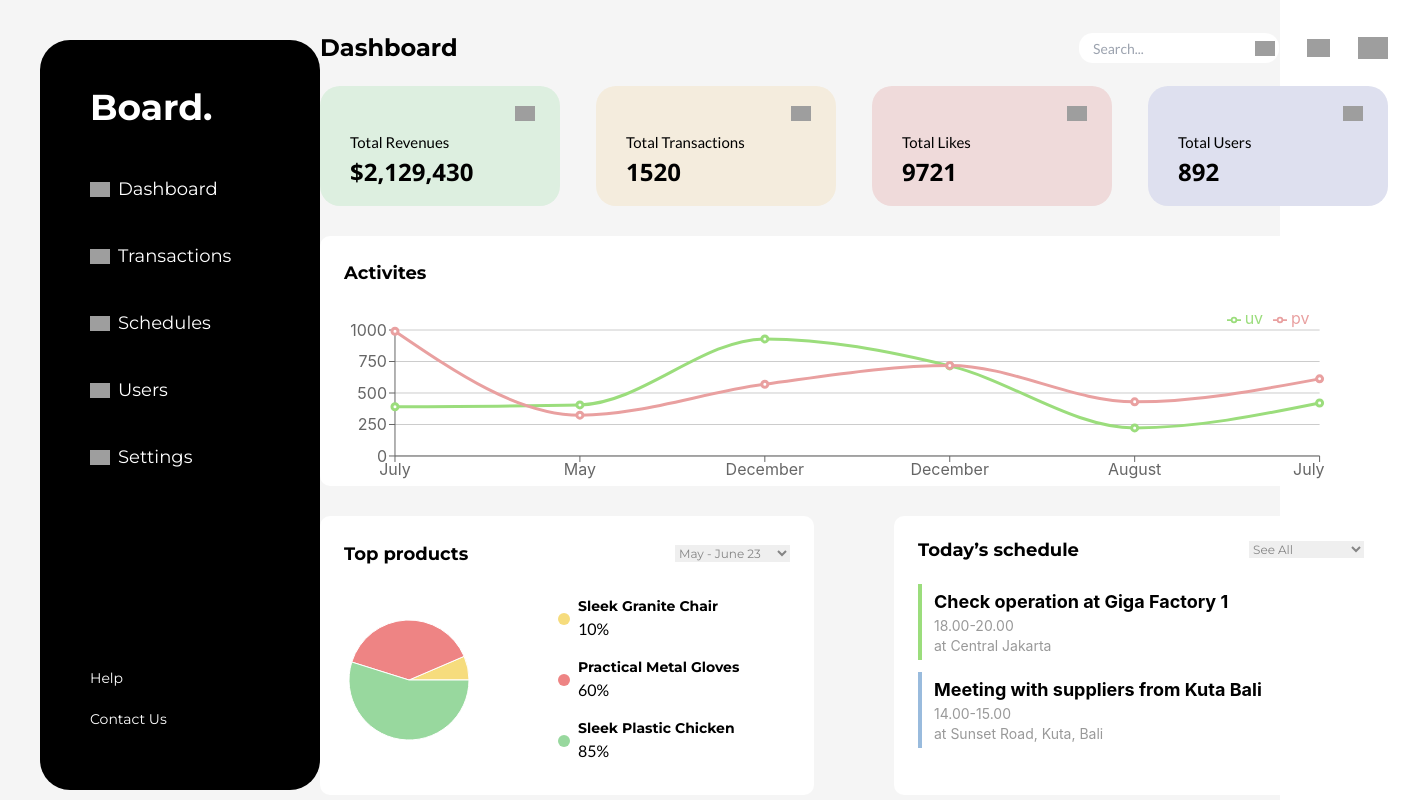
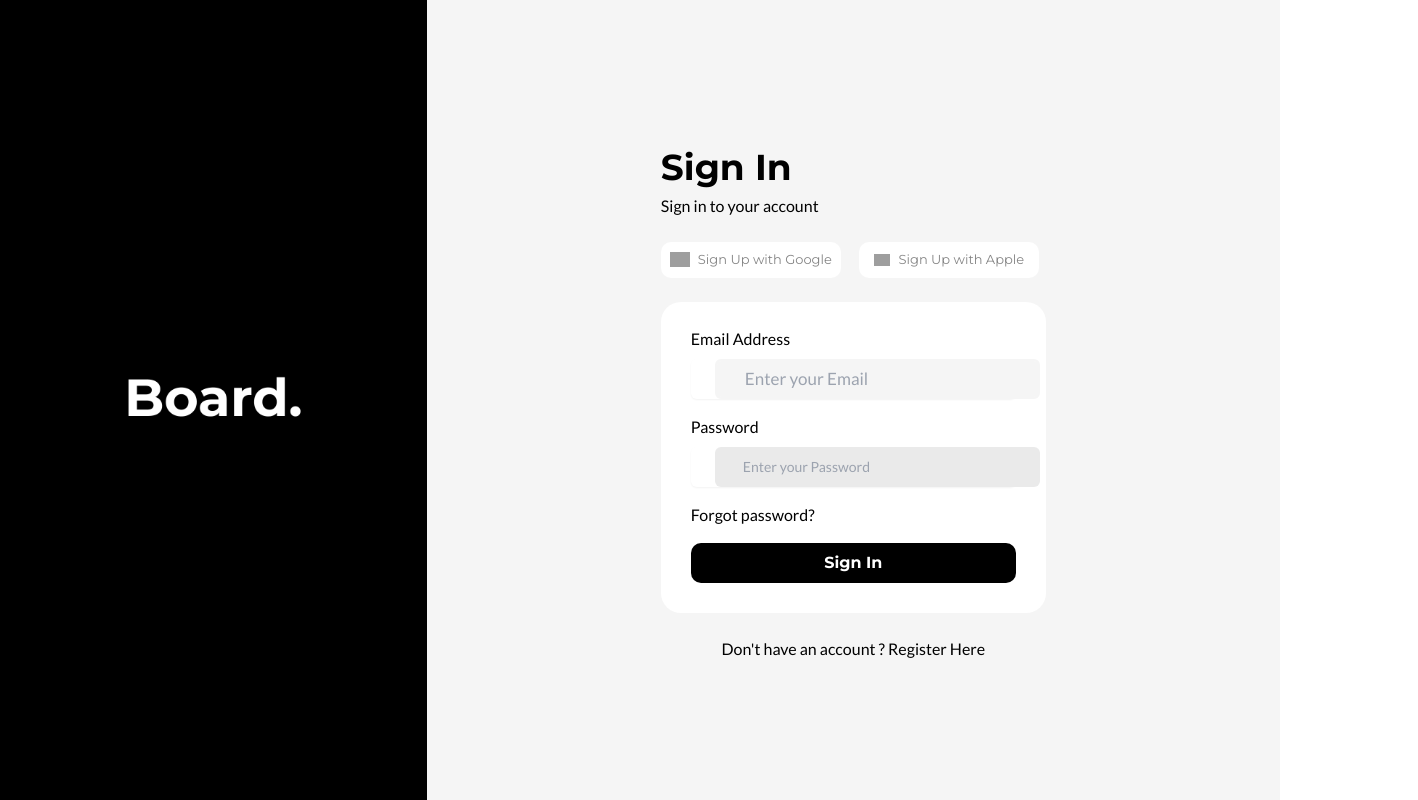
Before and after one commit to Sammy970/reactjs-assignment, a React (Create React App) app: page / in a window 1280 px wide. Shown: the whole page, 1418 px wide, since content can reach past the window. Built offline with nearby package versions, Linux system fonts and the light colour scheme; grey boxes are pictures that could not be loaded.

Commit message:
Linked both Page and Dashboard with successful login and logout with google and email-pass

```diff
--- a/src/App.js
+++ b/src/App.js
@@ -4,10 +4,12 @@ import Page from "./Components/Page";
 import { GoogleOAuthProvider } from "@react-oauth/google";
 
 function App() {
+  const storedData = JSON.parse(localStorage.getItem("user"));
+
   return (
     <GoogleOAuthProvider clientId="961554645576-13lc9ns68qctjf5tbs4m1bqqcosna90t.apps.googleusercontent.com">
-      {/* <Page /> */}
-      <DashboardPage />
+      {storedData === null && <Page />}
+      {storedData !== null ? <DashboardPage /> : console.log("Hello")}
     </GoogleOAuthProvider>
   );
 }
--- a/src/Components/Dashboard.js
+++ b/src/Components/Dashboard.js
@@ -1,12 +1,20 @@
-import React from "react";
+import React, { useState } from "react";
 import "./CSS/Dashboard.css";
 
 import SmCards from "./DashboardComponents/SmCards";
 import Chart from "./DashboardComponents/Chart";
 import PieChartCard from "./DashboardComponents/PieChartCard";
 import ScheduleCard from "./DashboardComponents/ScheduleCard";
+import ProfileClickCard from "./ProfileClickCard";
 
 const Dashboard = () => {
+  const [profileCardOpen, setProfileCardOpen] = useState(false);
+
+  const storedData = JSON.parse(localStorage.getItem("user"));
+  // console.log(storedData);
+  const default_img =
+    "https://lordicon.com/icons/wired/lineal/268-avatar-man.svg";
+
   return (
     <>
       <div className="dashboardContainer sm:h-screen">
@@ -29,13 +37,22 @@ const Dashboard = () => {
               // height="51px"
             />
             <img
-              src="https://upload.wikimedia.org/wikipedia/commons/thumb/1/14/Product_sample_icon_picture.png/800px-Product_sample_icon_picture.png"
+              src={
+                storedData.picture !== undefined
+                  ? storedData.picture
+                  : default_img
+              }
               alt=""
               width="30px"
               height="51px"
+              onClick={() => setProfileCardOpen(!profileCardOpen)}
             />
           </div>
         </div>
+
+        {profileCardOpen && (
+          <ProfileClickCard name={storedData.name} email={storedData.email} />
+        )}
 
         <div className="cards grid md:grid-cols-4 gap-9 sm:grid-rows-4 justify-center sm:flex">
           <SmCards
--- a/src/Components/DashboardComponents/PieChartCard.js
+++ b/src/Components/DashboardComponents/PieChartCard.js
@@ -1,5 +1,5 @@
 import React, { useState, useEffect } from "react";
-import { PieChart, Pie, Cell, Legend, ResponsiveContainer } from "recharts";
+import { PieChart, Pie, Cell, ResponsiveContainer } from "recharts";
 import { faker } from "@faker-js/faker";
 
 import "./PieChartCard.css";
--- a/src/Components/DashboardComponents/ScheduleCard.js
+++ b/src/Components/DashboardComponents/ScheduleCard.js
@@ -4,8 +4,8 @@ const ScheduleCard = () => {
   return (
     <>
       <div className="rounded-[10px] bg-white cards px-6 py-6">
-        <div class="flex justify-between">
-          <h3 class="text-lg font-bold">Today’s schedule</h3>
+        <div className="flex justify-between">
+          <h3 className="text-lg font-bold">Today’s schedule</h3>
           <div>
             <select className=" ">
               <option value="option1">See All</option>
@@ -15,26 +15,26 @@ const ScheduleCard = () => {
           </div>
         </div>
 
-        <div class=" mt-5 flex flex-col gap-y-3">
-          <div class="border-l-4 border-[#9BDD7C] py-1 pl-3">
-            <h4 class="font-lato lg:text-lg sm:text-sm font-bold">
+        <div className=" mt-5 flex flex-col gap-y-3">
+          <div className="border-l-4 border-[#9BDD7C] py-1 pl-3">
+            <h4 className="font-lato lg:text-lg sm:text-sm font-bold">
               Check operation at Giga Factory 1
             </h4>
-            <div class="font-lato lg:text-md sm:text-sm text-[#999999]">
+            <div className="font-lato lg:text-md sm:text-sm text-[#999999]">
               18.00-20.00
             </div>
-            <div class="font-lato lg:text-md sm:text-sm text-[#999999]">
+            <div className="font-lato lg:text-md sm:text-sm text-[#999999]">
               at Central Jakarta
             </div>
           </div>
-          <div class="border-l-4 border-[#9BD] py-1 pl-3">
-            <h4 class="font-lato lg:text-lg sm:text-sm  font-bold">
+          <div className="border-l-4 border-[#9BD] py-1 pl-3">
+            <h4 className="font-lato lg:text-lg sm:text-sm  font-bold">
               Meeting with suppliers from Kuta Bali
             </h4>
-            <div class="font-lato lg:text-md sm:text-sm text-[#999999]">
+            <div className="font-lato lg:text-md sm:text-sm text-[#999999]">
               14.00-15.00
             </div>
-            <div class="font-lato lg:text-md sm:text-sm text-[#999999]">
+            <div className="font-lato lg:text-md sm:text-sm text-[#999999]">
               at Sunset Road, Kuta, Bali
             </div>
           </div>
--- /dev/null
+++ b/src/Components/ProfileClickCard.js
@@ -0,0 +1,33 @@
+import React from "react";
+
+const ProfileClickCard = ({ name, email }) => {
+  const handleLogout = (e) => {
+    e.preventDefault();
+    localStorage.removeItem("user");
+    window.location.reload();
+  };
+  return (
+    <div className="absolute right-0 z-50 my-4 list-none divide-y divide-gray-100 rounded-lg bg-white text-base shadow dark:divide-gray-600 dark:bg-gray-700">
+      <div className="px-4 py-3">
+        <span className="block text-sm text-gray-900 dark:text-white">
+          {name}
+        </span>
+        <span className="block truncate text-sm text-gray-500 dark:text-gray-100">
+          {email}
+        </span>
+      </div>
+      <ul className="py-2" aria-labelledby="user-menu-button">
+        <li>
+          <div
+            onClick={handleLogout}
+            className="block cursor-pointer px-4 py-2 text-sm text-gray-700 hover:bg-gray-100 dark:text-gray-200 dark:hover:bg-gray-600 dark:hover:text-white"
+          >
+            Log out
+          </div>
+        </li>
+      </ul>
+    </div>
+  );
+};
+
+export default ProfileClickCard;
--- a/src/Components/Section2.js
+++ b/src/Components/Section2.js
@@ -29,7 +29,7 @@ const Section2 = () => {
     // console.log(userInput);
     const userCheck = sampleUserDatabase.find((data) => {
       return (
-        userInput.email === data.user_email &&
+        userInput.email === data.email &&
         userInput.password === data.user_password
       );
     });
--- a/src/SampleUserDatabase.json
+++ b/src/SampleUserDatabase.json
@@ -1,11 +1,11 @@
 [
   {
-    "user_email": "jainsamyak2002.sj@gmail.com",
+    "email": "jainsamyak2002.sj@gmail.com",
     "user_password": "1234",
     "name": "Samyak Jain"
   },
   {
-    "user_email": "johndoe@gmail.com",
+    "email": "johndoe@gmail.com",
     "user_password": "1234",
     "name": "John Doe"
   }
```
